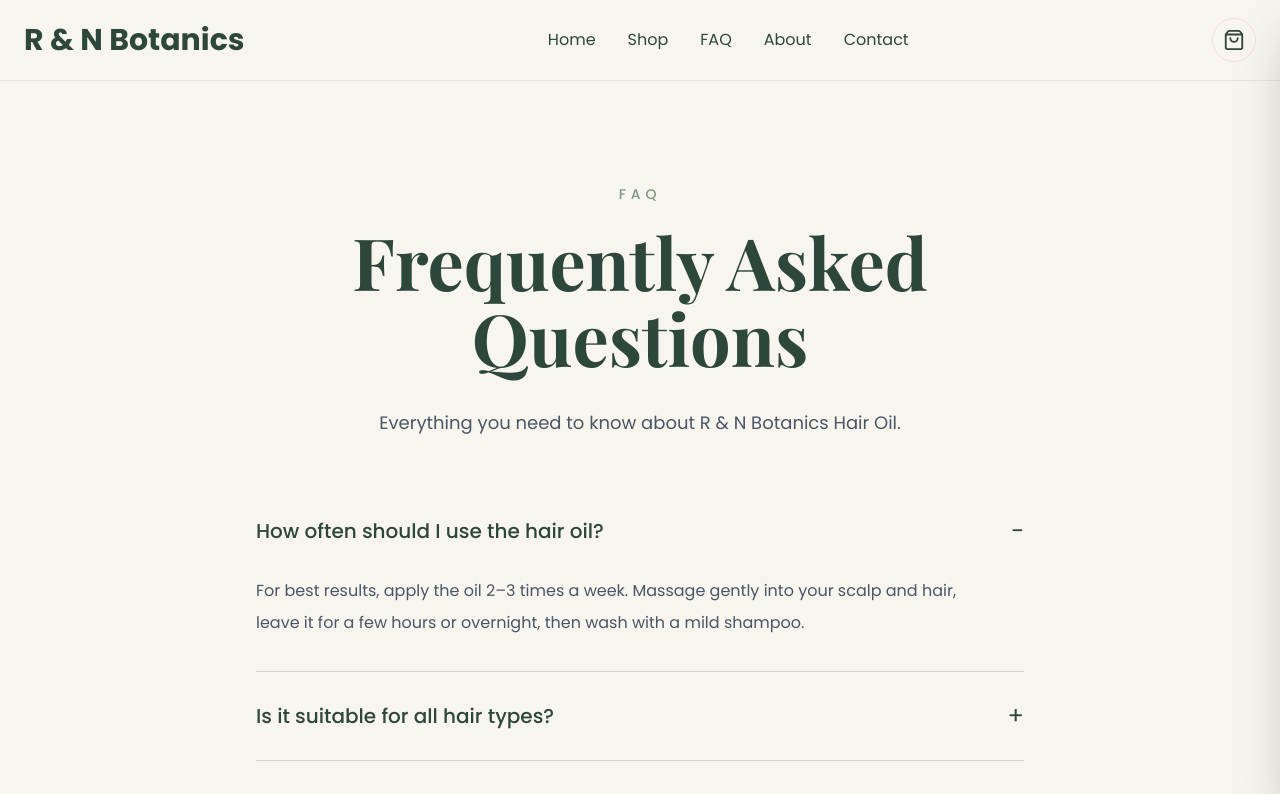
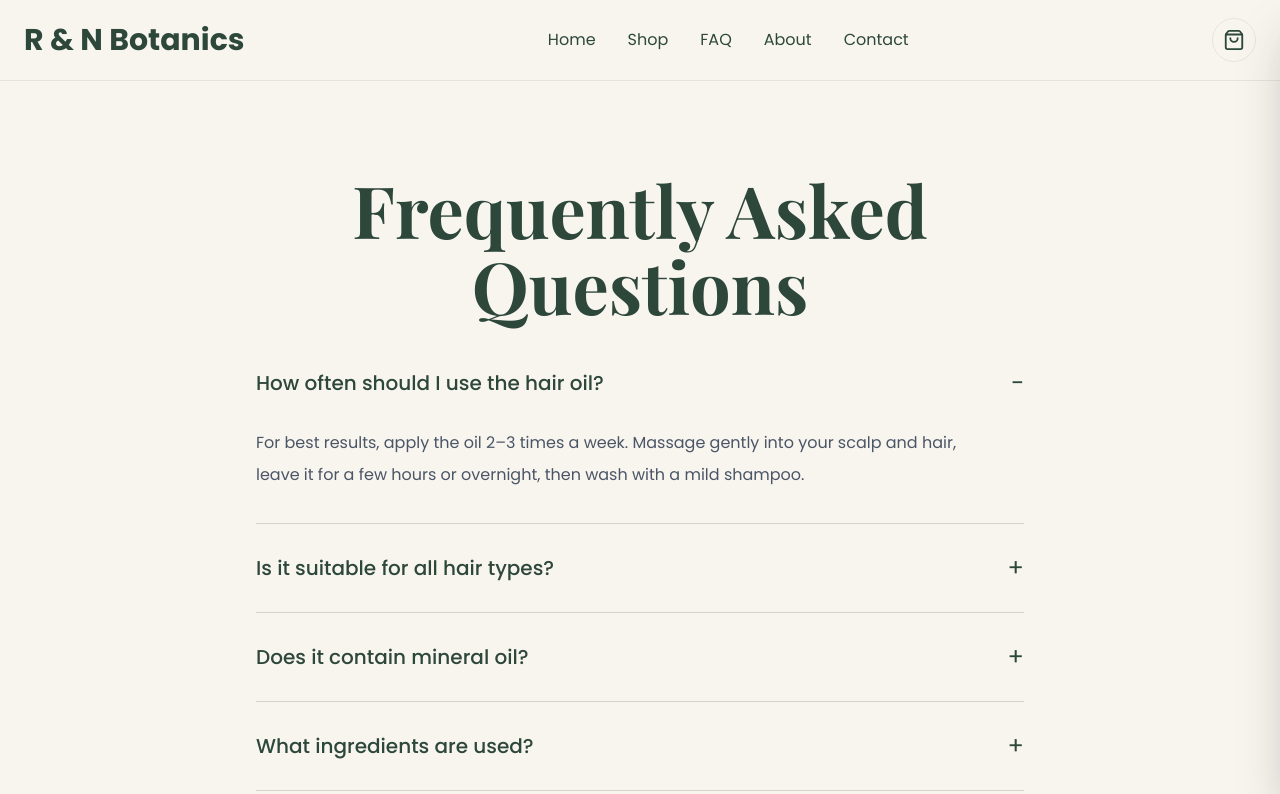
Before and after one commit to ramishamumtaz170/rn-botanics, a Next.js app: page /faq in a window 1280 px wide. Shown: the top 794 px of the page. Built offline with nearby package versions, Linux system fonts and the light colour scheme; a web font is replaced by a local one.

Commit message:
spacing faq

```diff
--- a/app/components/home/FAQ.tsx
+++ b/app/components/home/FAQ.tsx
@@ -38,34 +38,28 @@ export default function FAQ() {
   };
 
   return (
-    <section id="faq" className="bg-[#F8F5EF] py-6">
-      <div className="max-w-7xl mx-auto px-6">
+    <section id="faq" className="bg-[#F8F5EF] ">
+      <div className="max-w-5xl mx-auto px-4">
 
         {/* Heading */}
 
         <div className="w-full flex justify-center">
           <div className="max-w-3xl text-center">
 
-            <p className="uppercase tracking-[0.35em] text-[#7C9A7D] text-sm font-medium">
-              FAQ
-            </p>
-
-            <h4 className="mt-5 text-2xl md:text-6xl lg:text-7xl font-bold text-[#2E473B] leading-[1.05]">
+            <h4 className="mt-3 text-2xl md:text-6xl lg:text-7xl font-bold text-[#2E473B] leading-[1.05]">
               Frequently Asked
               <br />
               Questions
             </h4>
 
-            <p className="mt-8 text-lg text-gray-600 leading-8">
-              Everything you need to know about R & N Botanics Hair Oil.
-            </p>
+
 
           </div>
         </div>
 
         {/* FAQ List */}
 
-        <div className="mt-12 flex justify-center">
+        <div className="mt-4 flex justify-center">
 
           <div className="w-full max-w-3xl">
 
```
